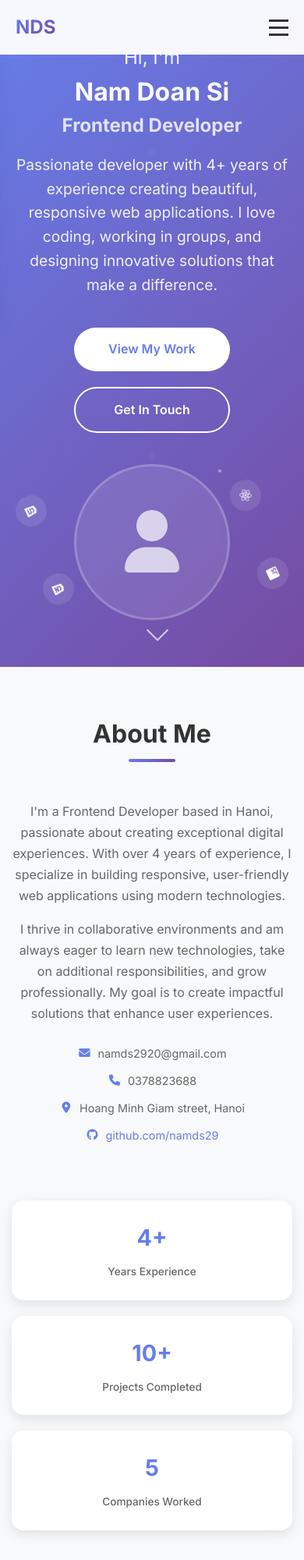
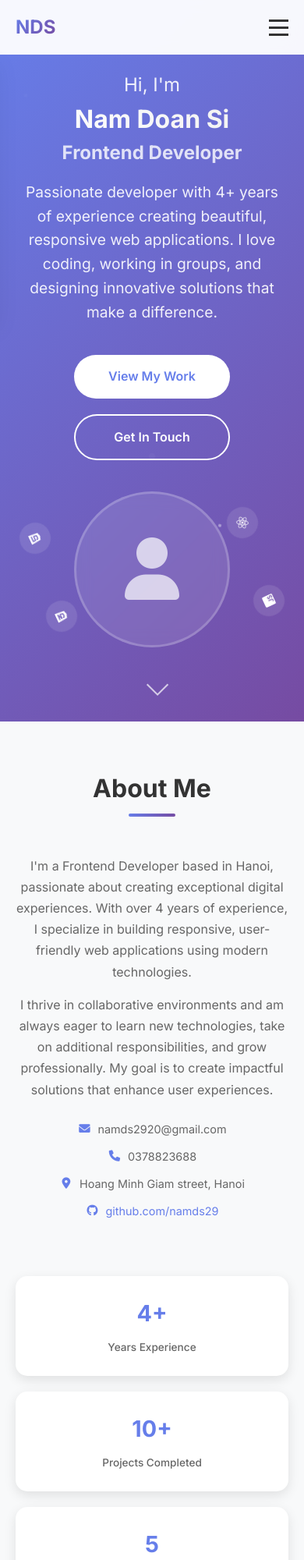
Before and after one commit to namds29/portfolio, a plain HTML site: page index.html in a window 390 px wide. Shown: the top 2000 px of the page at 78% size. Drawn offline with Linux system fonts and the light colour scheme.

Commit message:
add some padding

```diff
--- a/styles.css
+++ b/styles.css
@@ -925,3 +925,13 @@ section {
         font-size: 0.9rem;
     }
 }
+
+@media (max-width: 500px) {
+    .hero-container {
+        padding: 35px 25px;
+    }
+
+    .container {
+        padding: 0 20px;
+    }
+}
```
